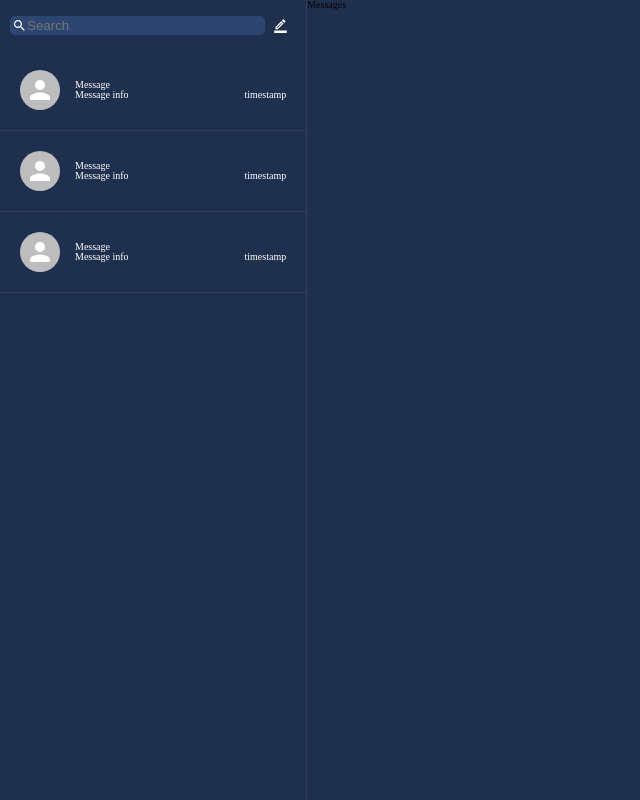
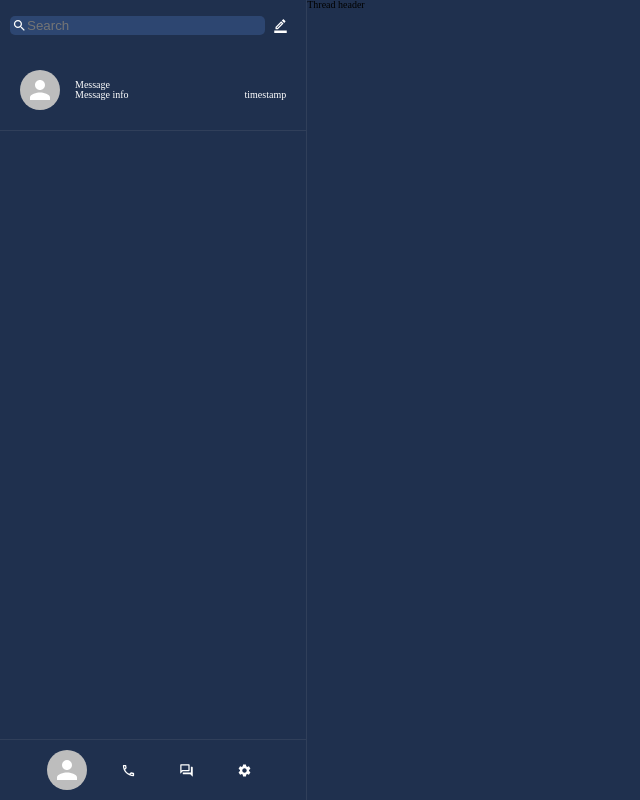
Before and after one commit to A1doranM/message_one, a React (Create React App) app: page / in a window 1280 px wide. Shown: the whole page, without its empty margins (0-640 px from the left). Built offline with nearby package versions, Linux system fonts and the light colour scheme.

Commit message:
styled sidebar

```diff
--- a/public/index.html
+++ b/public/index.html
@@ -26,7 +26,7 @@
     -->
     <title>React App</title>
   </head>
-  <body id="root">
+  <body id="root" class="app">
     <noscript>You need to enable JavaScript to run this app.</noscript>
     <!--    <div  class="app"></div>-->
     <!--
--- a/src/components/Messanger/Messenger.jsx
+++ b/src/components/Messanger/Messenger.jsx
@@ -1,11 +1,12 @@
 import React from "react";
 import "./Messenger.css";
+import Thread from "../Thread/Thread";
 
 function Messenger(props) {
 
     return (
         <div className="messenger">
-            Messages
+            <Thread/>
         </div>
     );
 }
--- a/src/components/Sidebar/Sidebar.css
+++ b/src/components/Sidebar/Sidebar.css
@@ -1,18 +1,18 @@
 .sidebar {
     display: flex;
-    height: 100%;
     flex-direction: column;
     border-right: 1px solid var(--color-light);
+    height: inherit;
 }
 
-.sidebar__header {
+.sidebar .sidebar__header {
     display: flex;
     height: 5rem;
     padding: 1rem;
     align-items: center;
 }
 
-.sidebar__search {
+.sidebar .sidebar__header .sidebar__search {
     display: flex;
     align-items: center;
     justify-content: center;
@@ -23,7 +23,7 @@
     padding: 2px;
 }
 
-.sidebar__input {
+.sidebar .sidebar__input {
     border: none;
     background-color: transparent;
     outline-width: 0;
@@ -31,6 +31,35 @@
     flex: 1;
 }
 
-.MuiIconButton-root.sidebar__button {
+.sidebar .MuiIconButton-root.sidebar__button {
     color: var(--color-white);
 }
+
+.sidebar .MuiIconButton-root.sidebar__button:hover {
+    color: var(--color-primary);
+}
+
+/********** SIDEBAR THREADS ***********/
+
+.sidebar__threads {
+    overflow-y: auto;
+    flex: 1;
+}
+
+.sidebar__threads::-webkit-scrollbar {
+    display: none;
+}
+
+/********** SIDEBAR FOOTER ***********/
+
+.sidebar .sidebar__bottom {
+    display: flex;
+    justify-content: space-evenly;
+    padding: 1rem 2rem;
+    border-top: 1px solid var(--color-light);
+}
+
+.sidebar .sidebar__bottom__avatar:hover {
+    cursor: pointer;
+    opacity: 0.5;
+}
--- a/src/components/Sidebar/Sidebar.jsx
+++ b/src/components/Sidebar/Sidebar.jsx
@@ -1,8 +1,14 @@
 import React from "react";
 import "./Sidebar.css";
 import SearchIcon from "@mui/icons-material/Search";
-import {BorderColorOutlined} from "@mui/icons-material";
-import {IconButton} from "@mui/material";
+import {
+    BorderColorOutlined,
+    PhoneOutlined,
+    QuestionAnswer,
+    QuestionAnswerOutlined,
+    Settings
+} from "@mui/icons-material";
+import {Avatar, IconButton} from "@mui/material";
 import SidebarThread from "./SidebarThread/SidebarThread";
 
 function Sidebar(props) {
@@ -19,10 +25,19 @@ function Sidebar(props) {
             </div>
             <div className="sidebar__threads">
                 <SidebarThread/>
-                <SidebarThread/>
-                <SidebarThread/>
             </div>
-            <div className="sidebar__bottom"></div>
+            <div className="sidebar__bottom">
+                <Avatar className=""/>
+                <IconButton className="sidebar__button">
+                    <PhoneOutlined/>
+                </IconButton>
+                <IconButton className="sidebar__button">
+                    <QuestionAnswerOutlined/>
+                </IconButton>
+                <IconButton className="sidebar__button">
+                    <Settings/>
+                </IconButton>
+            </div>
         </aside>
     );
 }
--- /dev/null
+++ b/src/components/Thread/Thread.jsx
@@ -0,0 +1,13 @@
+import React from "react";
+import "./Thread.css";
+
+function Thread(props) {
+    return (
+        <div className="thread">
+            <h2 className="thread__header">Thread header</h2>
+
+        </div>
+    );
+}
+
+export default Thread;
--- a/src/index.css
+++ b/src/index.css
@@ -88,7 +88,7 @@ html {
 
 html { font-size: 10px; }
 
-body {
+.app {
     display: grid;
     grid-template-columns: 0.24fr 0.75fr;
     height: 100vh;
```
Also changed, not shown: src/components/Thread/Thread.css (added).
